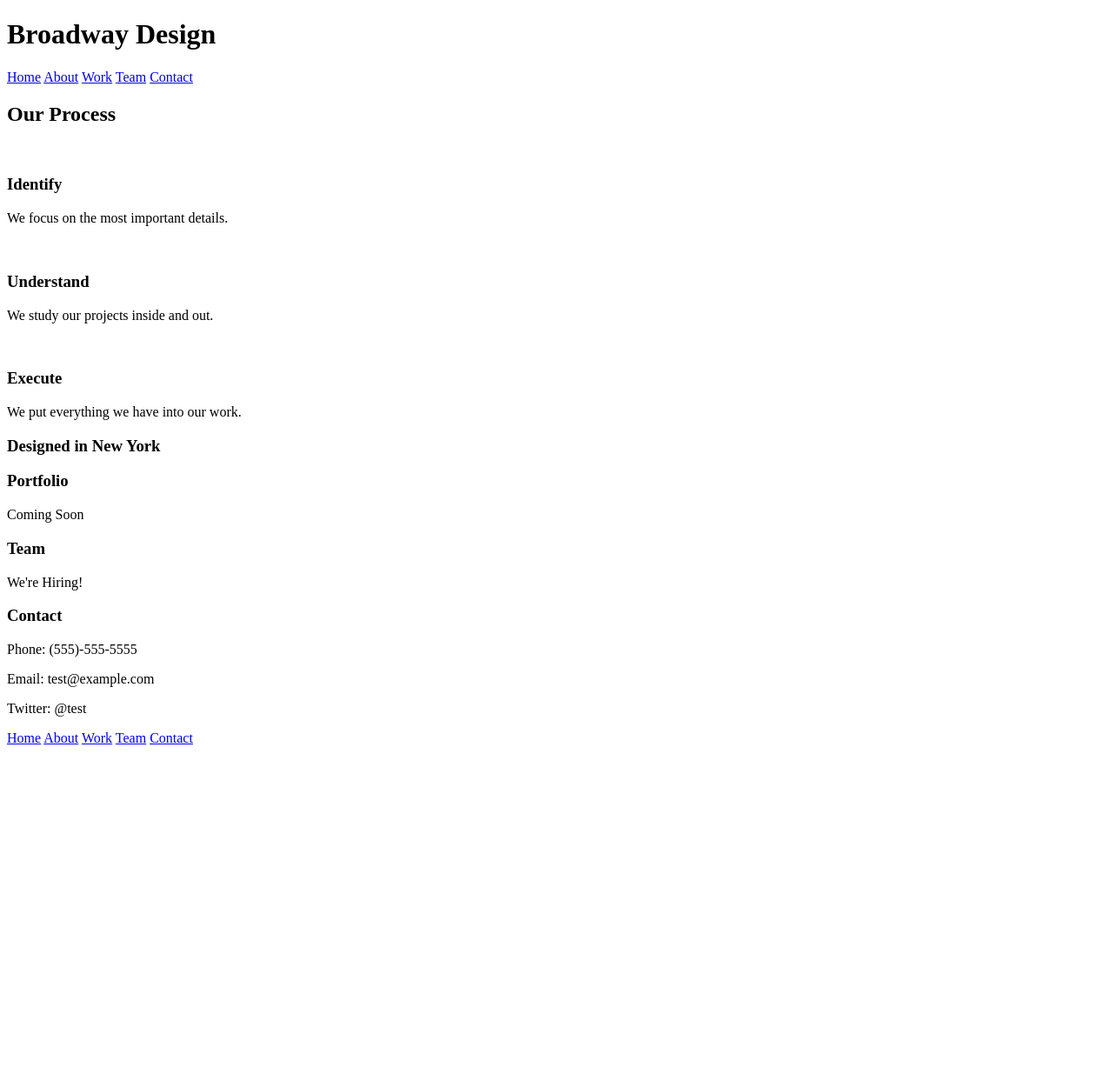
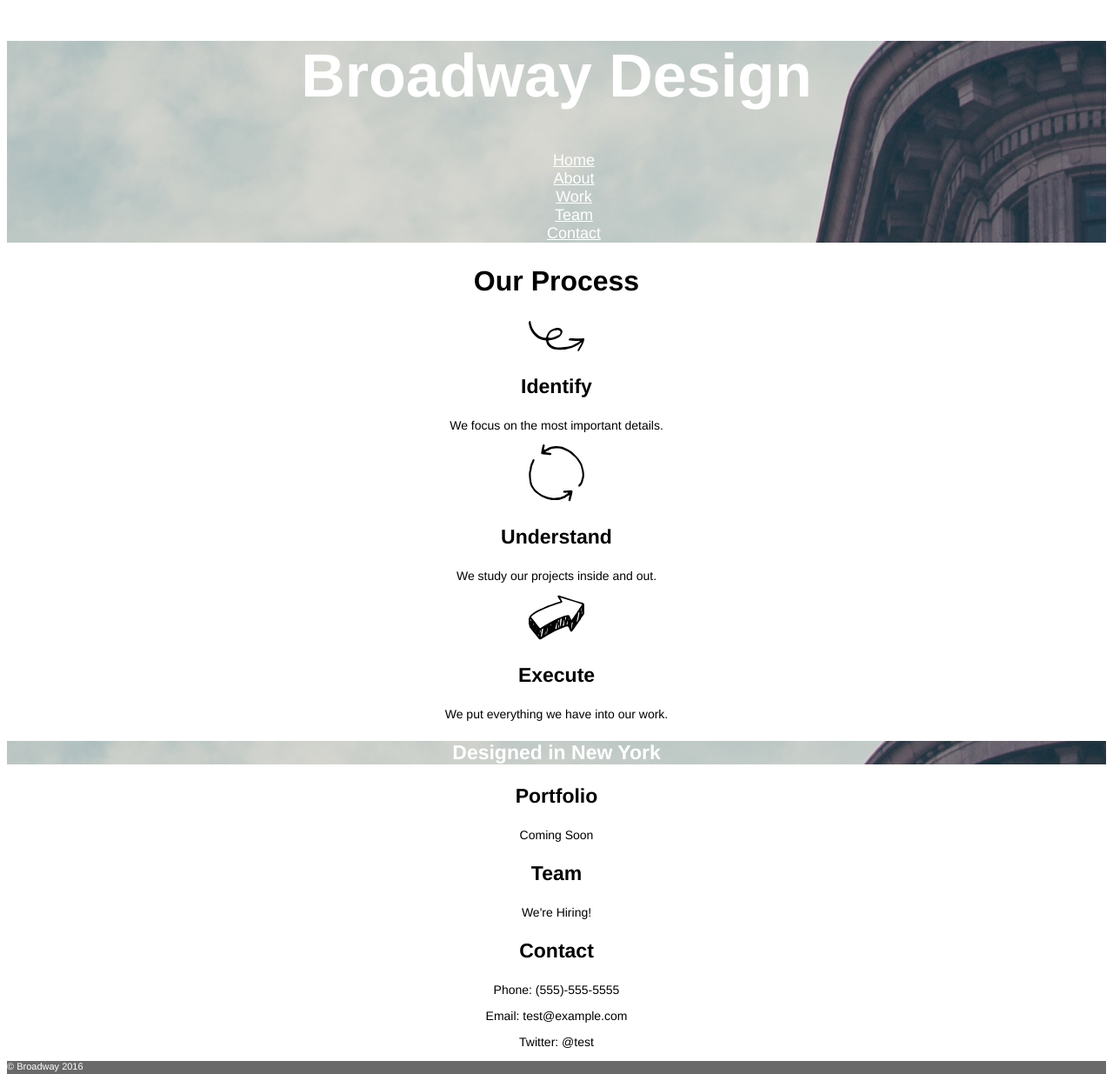
Before and after one commit to SCarey94/broadway, a plain HTML site: page index.html in a window 1280 px wide. Shown: the top 1235 px of the page at 87% size. Before the commit the page ends 866 px from the top, so only its background shows below. Drawn offline with Linux system fonts and the light colour scheme.

Commit message:
Add CSS styles.

```diff
--- a/index.html
+++ b/index.html
@@ -6,25 +6,27 @@
     <link rel="stylesheet" type="text/css" href="resources/css/style.css">
   </head>
   <body>
-    <h1>Broadway Design</h1>
-    <nav>
-      <a href="index.html">Home</a>
-      <a href="about.html">About</a>
-      <a href="work.html">Work</a>
-      <a href="team.html">Team</a>
-      <a href="contact.html">Contact</a>
-    </nav>
+    <div class="flatiron"><h1>Broadway Design</h1>
+    <nav class="vertical">
+      <ul>
+        <li><a href="index.html">Home</a></li>
+        <li><a href="about.html">About</a></li>
+        <li><a href="work.html">Work</a></li>
+        <li><a href="team.html">Team</a></li>
+        <li><a href="contact.html">Contact</a></li>
+      </ul>
+    </nav></div>
     <h2>Our Process</h2>
-    <img>
+    <img src="resources/images/identify.svg">
     <h3>Identify</h3>
     <p>We focus on the most important details.</p>
-    <img>
+    <img src="resources/images/understand.svg">
     <h3>Understand</h3>
     <p>We study our projects inside and out.</p>
-    <img>
+    <img src="resources/images/execute.svg">
     <h3>Execute</h3>
     <p>We put everything we have into our work.</p>
-    <h3 id="design">Designed in New York</h3>
+    <h3 class="flatiron" id="design">Designed in New York</h3>
     <h3>Portfolio</h3>
     <p>Coming Soon</p>
     <h3>Team</h3>
@@ -33,12 +35,14 @@
     <p>Phone: (555)-555-5555</p>
     <p>Email: test@example.com</p>
     <p>Twitter: @test</p>
-    <div id="footer"><nav>
-      <a href="index.html">Home</a>
-      <a href="about.html">About</a>
-      <a href="work.html">Work</a>
-      <a href="team.html">Team</a>
-      <a href="contact.html">Contact</a>
-    </nav></div>
+    <div class="footer"><p id="copyright">&copy; Broadway 2016</p>
+      <nav>
+        <a href="index.html">Home</a>
+        <a href="about.html">About</a>
+        <a href="work.html">Work</a>
+        <a href="team.html">Team</a>
+        <a href="contact.html">Contact</a>
+      </nav>
+    </div>
   </body>
 </html>
--- a/resources/css/style.css
+++ b/resources/css/style.css
@@ -0,0 +1,41 @@
+.flatiron {
+  background-image: url(../images/the-flatiron-building.png)
+}
+html {
+  font-family: Helvetica;
+  text-align: center;
+}
+nav.vertical > ul {
+  list-style-type: none;
+  font-size: 18px;
+}
+h1 {
+  font-size: 70px;
+  font-weight: bold;
+  color: white;
+}
+a {
+  color: white;
+}
+h2 {
+  font-size: 32px;
+  font-weight: bold;
+}
+h3 {
+  font-size: 23px;
+  font-weight: bold;
+}
+p {
+  font-size: 14px;
+}
+#design {
+  color: white;
+}
+.footer {
+  background-color: dimgray;
+  text-align: left;
+}
+#copyright {
+  font-size: 11px;
+  color: white;
+}
```
Also changed, not shown: resources/images/execute.svg (added), resources/images/identify.svg (added), resources/images/the-flatiron-building.png (added), resources/images/understand.svg (added).
